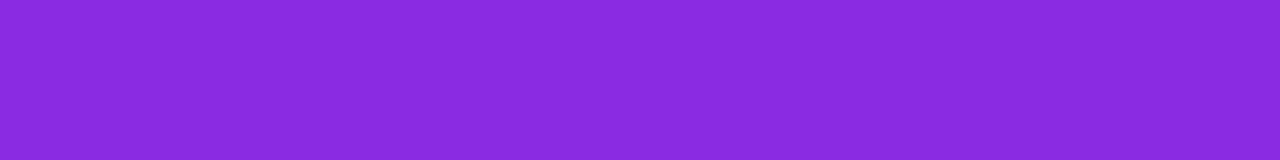
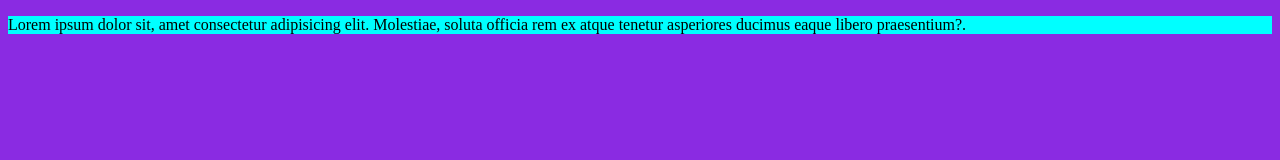
Before and after one commit to osipovp/first-project, a plain HTML site: page index.html in a window 1280 px wide. Drawn offline with Linux system fonts and the light colour scheme.

Commit message:
Добавлен лорем ипсум

```diff
--- a/index.html
+++ b/index.html
@@ -8,7 +8,9 @@
 </head>
 <body class="color">
   <main>
-    <section class="section"></section>
+    <section class="section">
+      <p>Lorem ipsum dolor sit, amet consectetur adipisicing elit. Molestiae, soluta officia rem ex atque tenetur asperiores ducimus eaque libero praesentium?.</p>
+    </section>
   </main>
 </body>
 </html>
```
